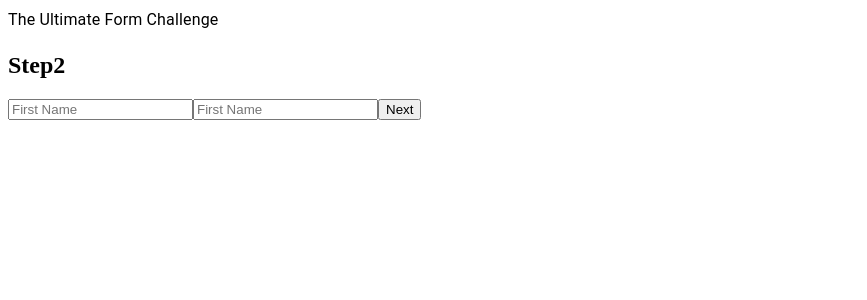
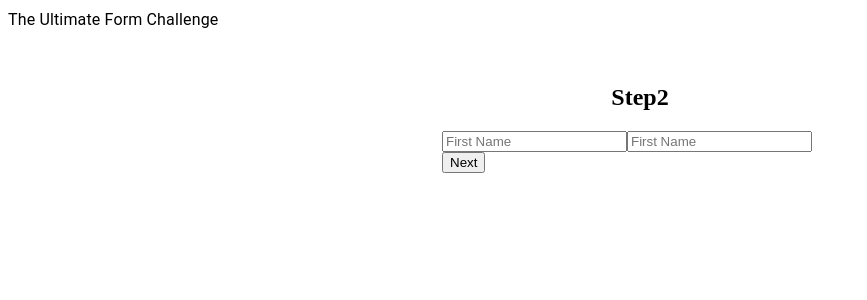
Before and after one commit to sulaymonov2002/portfolio-site, a React (Create React App) app: page / in a window 1280 px wide. Shown: the top 300 px of the page, without its empty margins (0-867 px from the left). Built offline with nearby package versions, Linux system fonts and the light colour scheme.

Commit message:
add new codes for step1 structure

```diff
--- a/src/Step1.jsx
+++ b/src/Step1.jsx
@@ -1,5 +1,6 @@
 import { useForm } from "react-hook-form";
 import { useHistory } from "react-router-dom";
+import { MainContainer } from "./components/MainContainer";
 
 export const Step1 = () => {
   const { register, handleSubmit, errors } = useForm();
@@ -11,23 +12,23 @@ export const Step1 = () => {
   };
 
   return (
-    <div>
+    <MainContainer>
       <h2>Step2</h2>
       <form action="">
         <input
-            ref={register}
+          ref={register}
           name="firstName"
           type="text"
           placeholder="First Name"
         />
         <input
-            ref={register}
+          ref={register}
           name="lastName"
           type="text"
           placeholder="First Name"
         />
         <button type="submit">Next</button>
       </form>
-    </div>
+    </MainContainer>
   );
 };
--- a/src/components/MainContainer.jsx
+++ b/src/components/MainContainer.jsx
@@ -2,9 +2,25 @@ import React from "react";
 import Container from "@material-ui/core/Container";
 import { makeStyles } from "@material-ui/core/styles";
 
+const useStyles = makeStyles((theme) => ({
+  root: {
+    marginTop: theme.spacing(4),
+    display: "flex",
+    flexDirection: "column",
+    alignItems: "center",
+  },
+}));
+
 export const MainContainer = ({ children, ...props }) => {
+  const styles = useStyles();
+
   return (
-    <Container component="main" {...props}>
+    <Container
+      className={styles.root}
+      component="main"
+      maxWidth="xs"
+      {...props}
+    >
       {children}
     </Container>
   );
```
Also changed, not shown: src/components/Form.jsx (added, +9 -0 lines).
